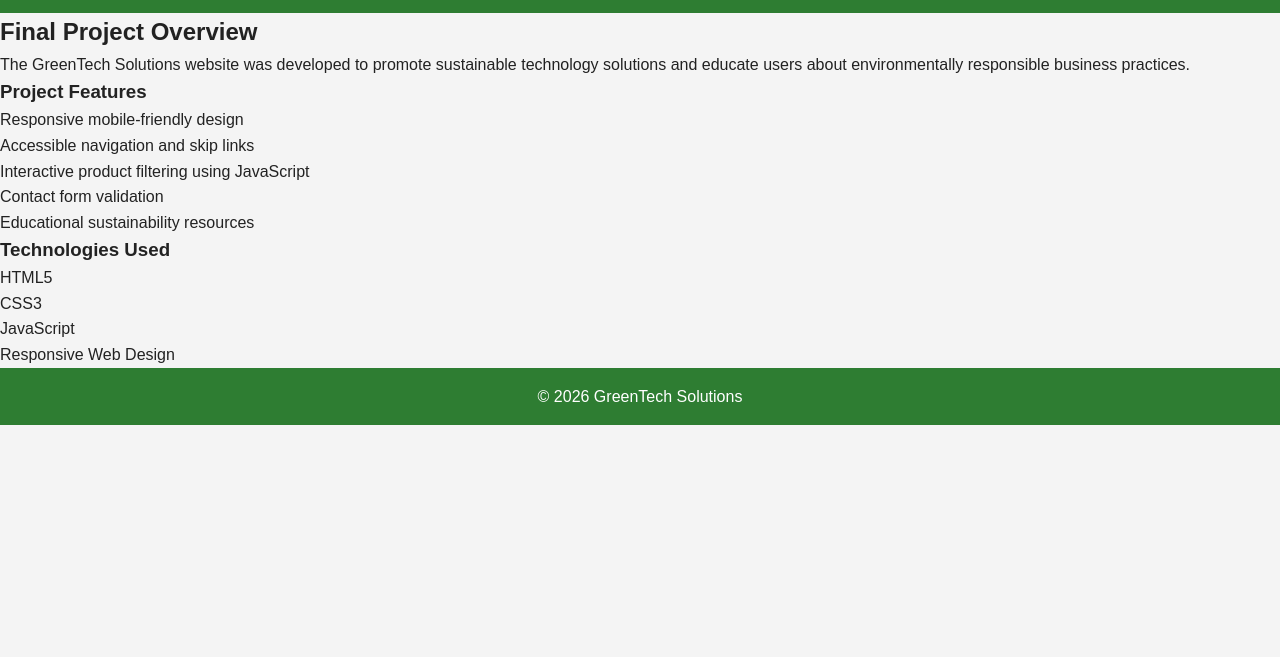
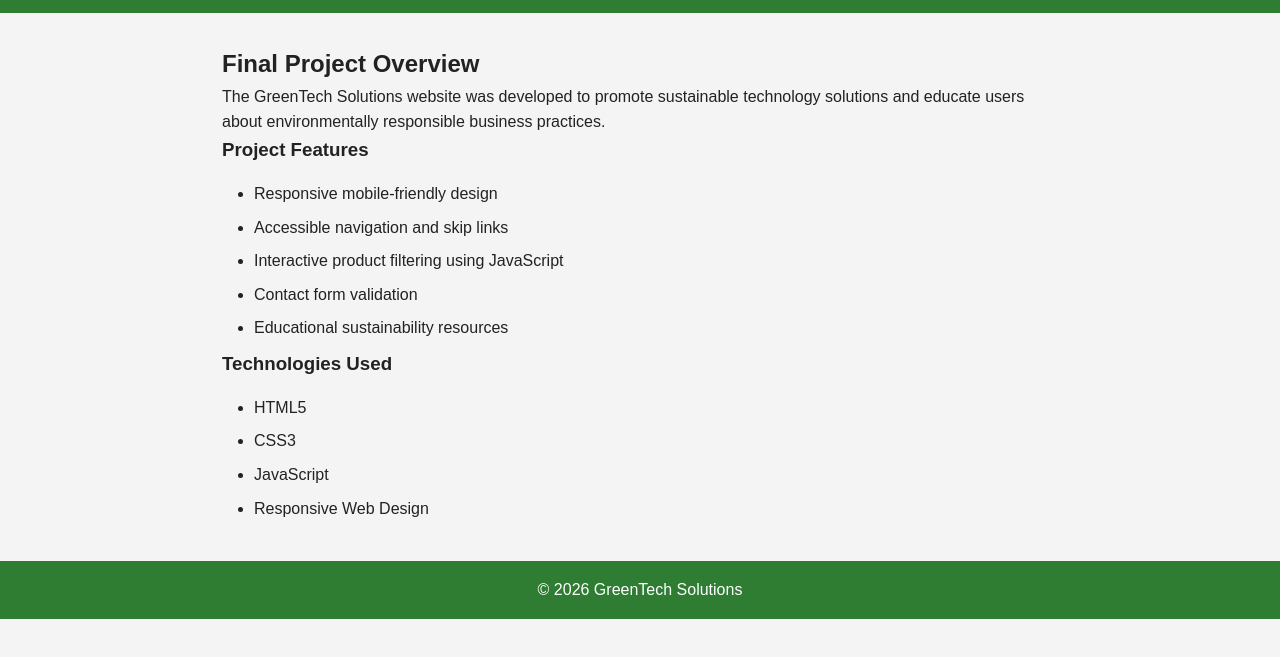
Before and after one commit to HashAndHammer/greentech-final-project-new, a plain HTML site: page final.html in a window 1280 px wide. Shown: the part 57-714 px from the top of the page. Drawn offline with Linux system fonts and the light colour scheme; files whose address does not match are found by name.

```diff
--- a/css/style.css
+++ b/css/style.css
@@ -244,3 +244,24 @@
     margin-bottom: 1rem;
 
 }
+
+.final-section {
+
+    max-width: 900px;
+    margin: auto;
+    padding: 2rem;
+
+}
+
+.final-section ul {
+
+    margin-top: 1rem;
+    padding-left: 2rem;
+
+}
+
+.final-section li {
+
+    margin-bottom: 0.5rem;
+
+}
```
Also changed, not shown: 1 other file.
